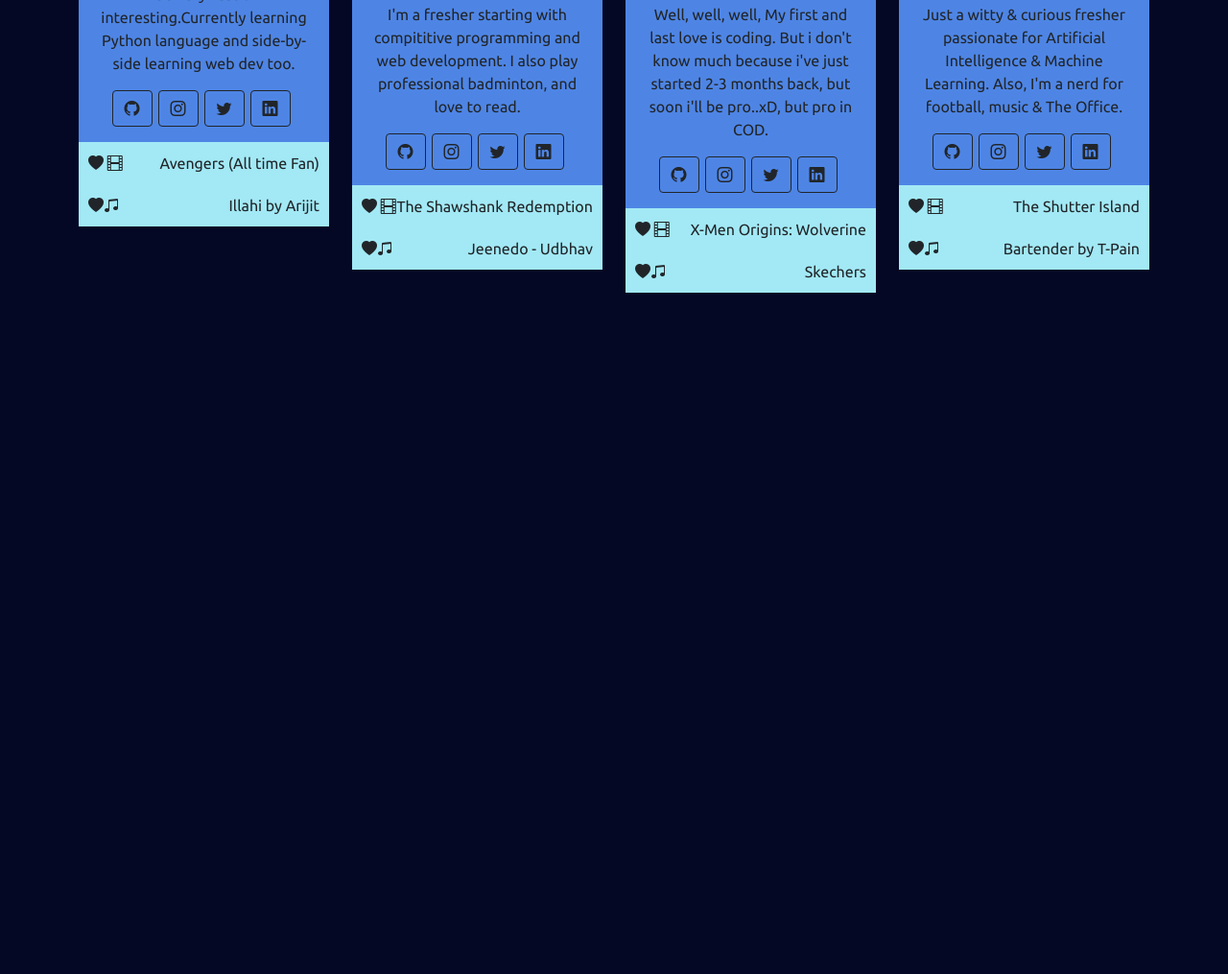
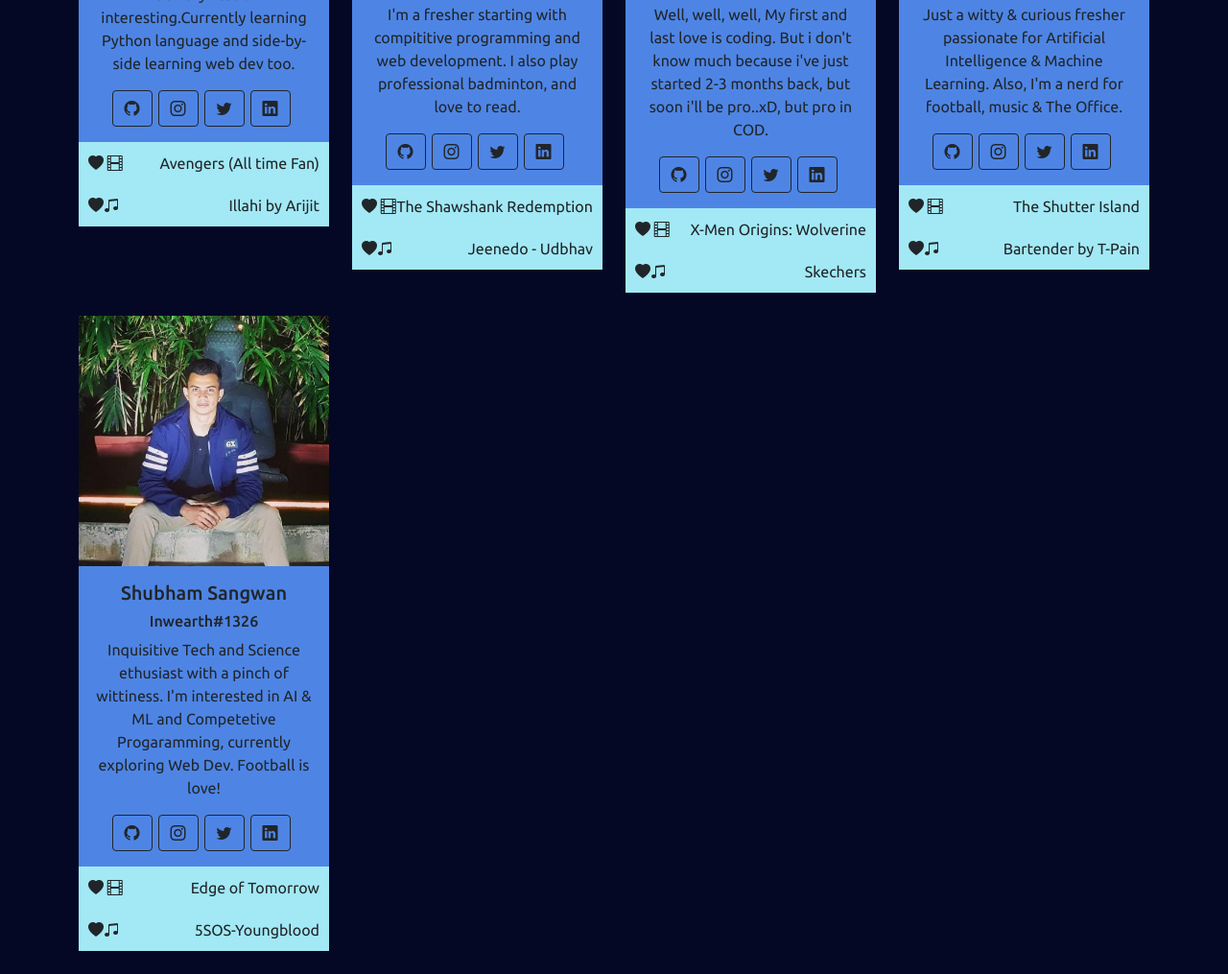
Before and after one commit to mizanxali/GWL-elecTRON, a plain HTML site: page index.html in a window 1280 px wide. Shown: the part 1186-2201 px from the top of the page at 96% size. Before the commit the page ends 1515 px from the top, so only its background shows below. Drawn offline with nearby package versions, Linux system fonts and the light colour scheme.

Commit message:
Added my card

```diff
--- a/index.html
+++ b/index.html
@@ -167,6 +167,24 @@
                     <div class="fav-song"><span><i class="bi bi-heart-fill"></i><i class="bi bi-music-note-beamed"></i></span><span>Bartender by T-Pain</span></div>
                 </div>
             </div>
+            <div class="col-sm-12 col-md-6 col-lg-4 col-xl-3 mb-4">
+                <div class="card member_card" style="width: 100%;">
+                    <img src="images/Shubham.jpg" class="card-img-top">
+                    <div class="card-body">
+                      <h5 class="card-title">Shubham Sangwan</h5>
+                      <h6>Inwearth#1326</h6>
+                      <p class="card-text">Inquisitive Tech and Science ethusiast with a pinch of wittiness. I'm interested in AI & ML and Competetive Progaramming, currently exploring Web Dev. Football is love!</p>
+                      <div class="btn-group" role="group">
+                        <a href="https://github.com/Inwearth"><button type="button" class="btn btn-outline-dark"><i class="bi bi-github"></i></button></a>
+                        <a href="https://www.instagram.com/_shubham01_/"><button type="button" class="btn btn-outline-dark"><i class="bi bi-instagram"></i></button></a>
+                        <a href="https://twitter.com/SHUBHAM12294269"><button type="button" class="btn btn-outline-dark"><i class="bi bi-twitter"></i></button></a>
+                        <a href="https://www.linkedin.com/in/shubham-sangwan-8b2311209/"><button type="button" class="btn btn-outline-dark"><i class="bi bi-linkedin"></i></button></a>
+                        </div>
+                    </div>
+                    <div class="fav-movie"><span><i class="bi bi-heart-fill"></i> <i class="bi bi-film"></i></span><span>Edge of Tomorrow</span></div>
+                    <div class="fav-song"><span><i class="bi bi-heart-fill"></i><i class="bi bi-music-note-beamed"></i></span><span>5SOS-Youngblood</span></div>
+                </div>
+            </div>
             <!-- ADD YOUR CARD ABOVE THIS LINE! :D -->
         </div>
     </div>
```
Also changed, not shown: images/Shubham.jpg (added).
